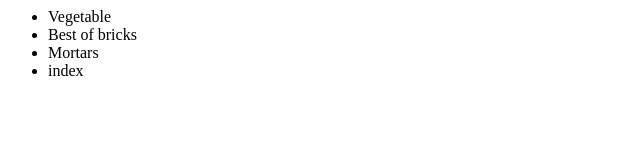
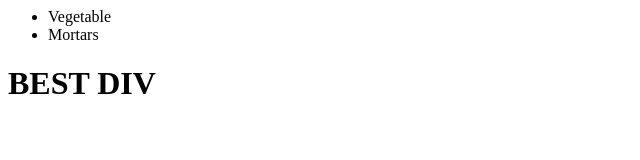
Before and after one commit to AskPlays/MMOServer, a plain HTML site: page txt.html in a window 1280 px wide. Shown: the whole page, without its empty margins (0-640 px from the left). Drawn offline with Linux system fonts and the light colour scheme.

Commit message:
Added best div

```diff
--- a/txt.html
+++ b/txt.html
@@ -3,10 +3,11 @@
         <div>
             <ul>
                 <li>Vegetable</li>
-                <li>Best of bricks</li>
                 <li>Mortars</li>
-                <li>index</li>
             </ul>
+        </div>
+        <div>
+            <h1>BEST DIV</h1>
         </div>
     </body>
 </html>
```
